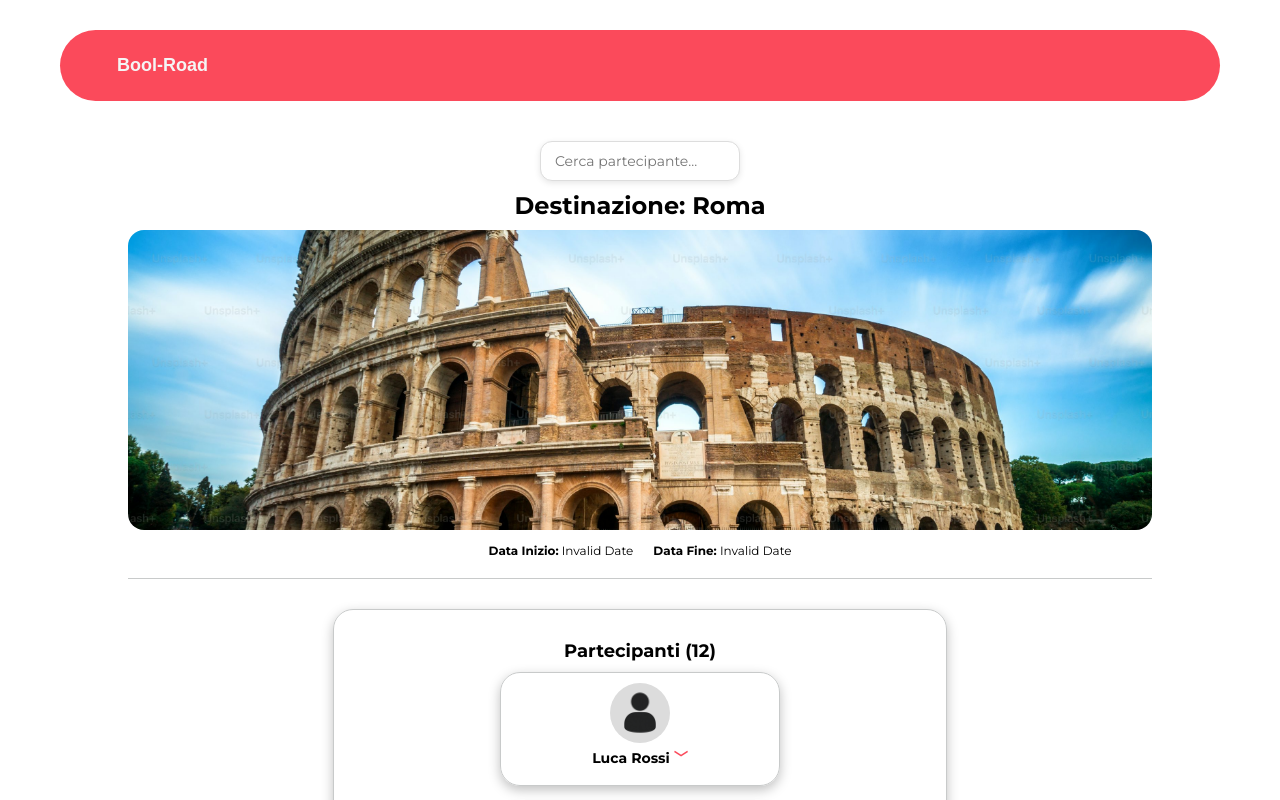
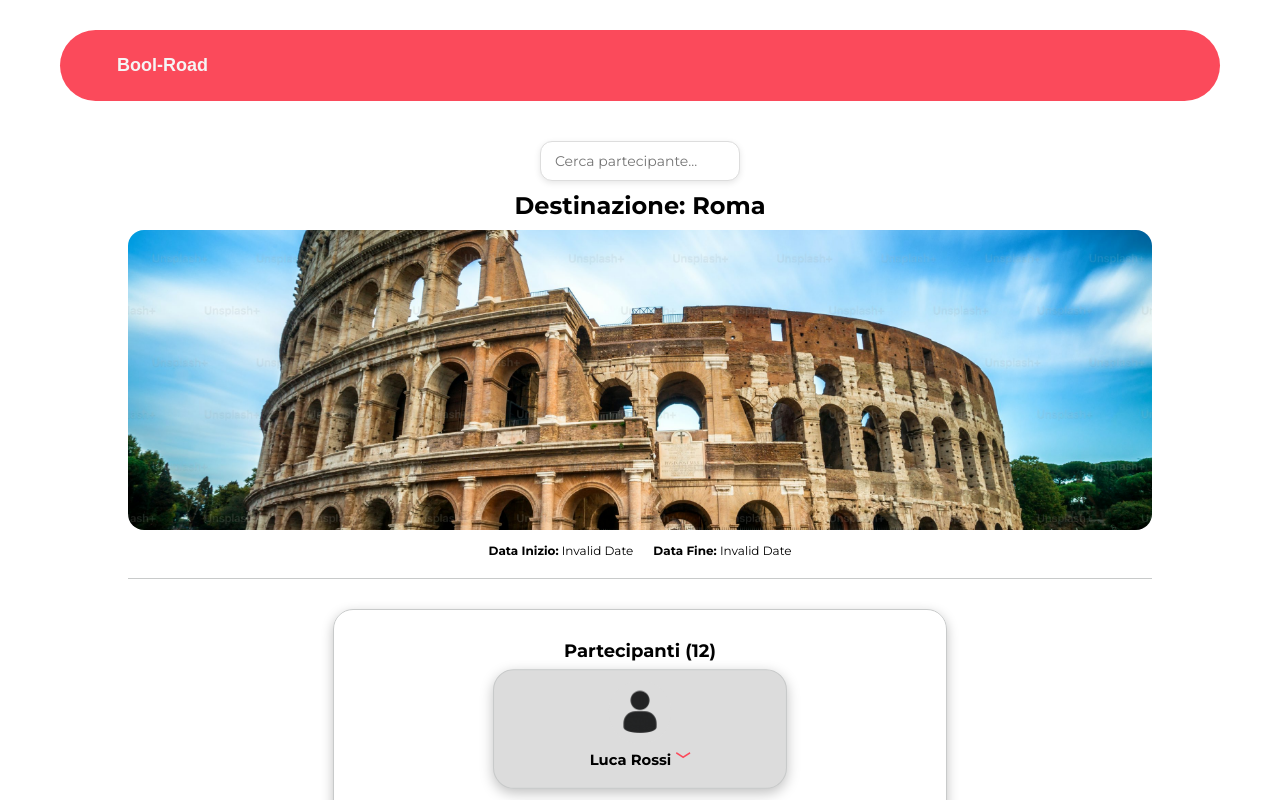
Before and after one commit to Giuseppe11S/bool-road, a React (Vite) app: page /1 in a window 1280 px wide. In both pictures the pointer is over the element 639 px from the left and 729 px from the top of the page. Shown: the top 800 px of the page. Built offline with nearby package versions, Linux system fonts and the light colour scheme.

Commit message:
sistemate animazioni e regole hover partecipanti

```diff
--- a/src/index.css
+++ b/src/index.css
@@ -53,6 +53,7 @@
   row-gap: 60px;
   justify-content: center;
 }
+
 .card-viaggio {
   cursor: pointer;
   width: 200px;
@@ -71,9 +72,11 @@
 .data-viaggio {
   color: gray;
 }
+
 h2 {
   margin: 4px 0;
 }
+
 /*************************************************
    SEARCHBAR
  *************************************************/
@@ -141,11 +144,13 @@
   box-shadow: 0 4px 12px rgba(0, 0, 0, 0.25);
   width: 60%;
   margin: 30px auto;
+
   h2 {
     margin: 10px 0;
     text-align: center;
   }
 }
+
 .partecipanti-list {
   display: flex;
   flex-direction: column;
@@ -169,6 +174,7 @@
   width: 280px;
   border-radius: 20px;
   padding: 10px 0;
+  cursor: pointer;
 }
 
 .img-partecipante {
@@ -190,8 +196,15 @@
   display: flex;
   flex-direction: column;
   gap: 8px;
+  cursor: auto;
 
   p {
     padding: 0 10px;
   }
 }
+
+.partecipante-card:hover {
+  transform: scale(1.05);
+  transition: ease-in-out 0.2s;
+  background-color: #dcdcdc;
+}
```
